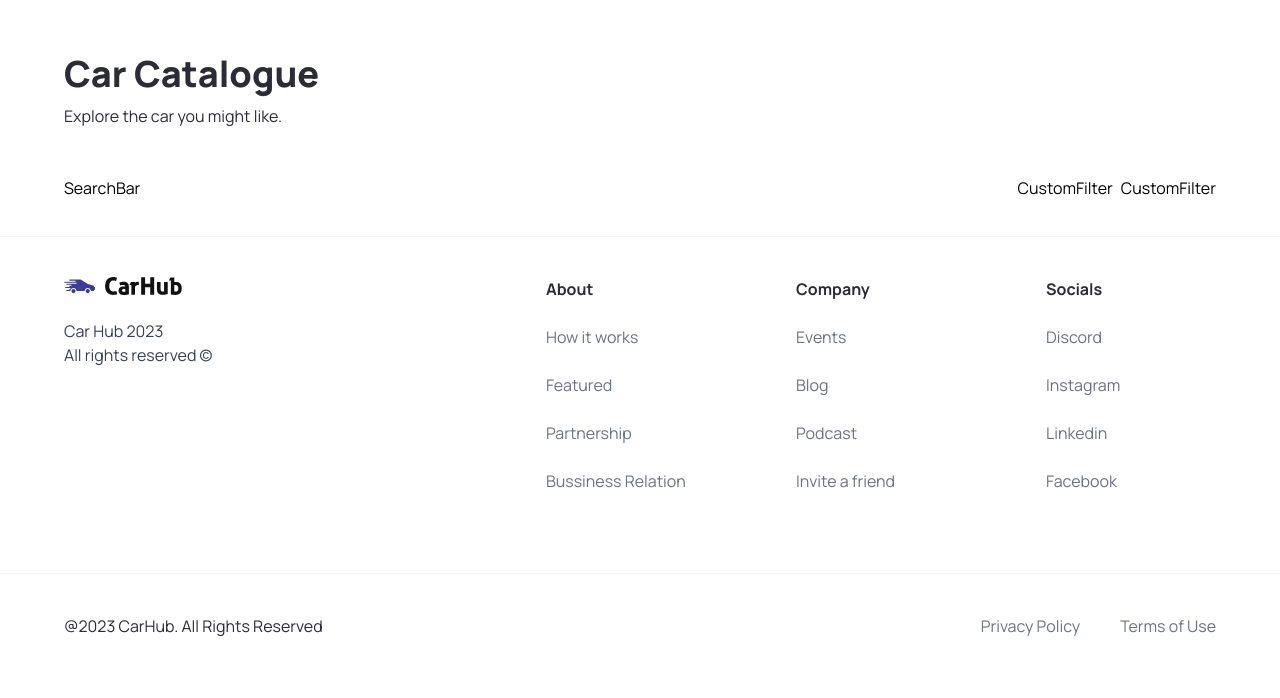
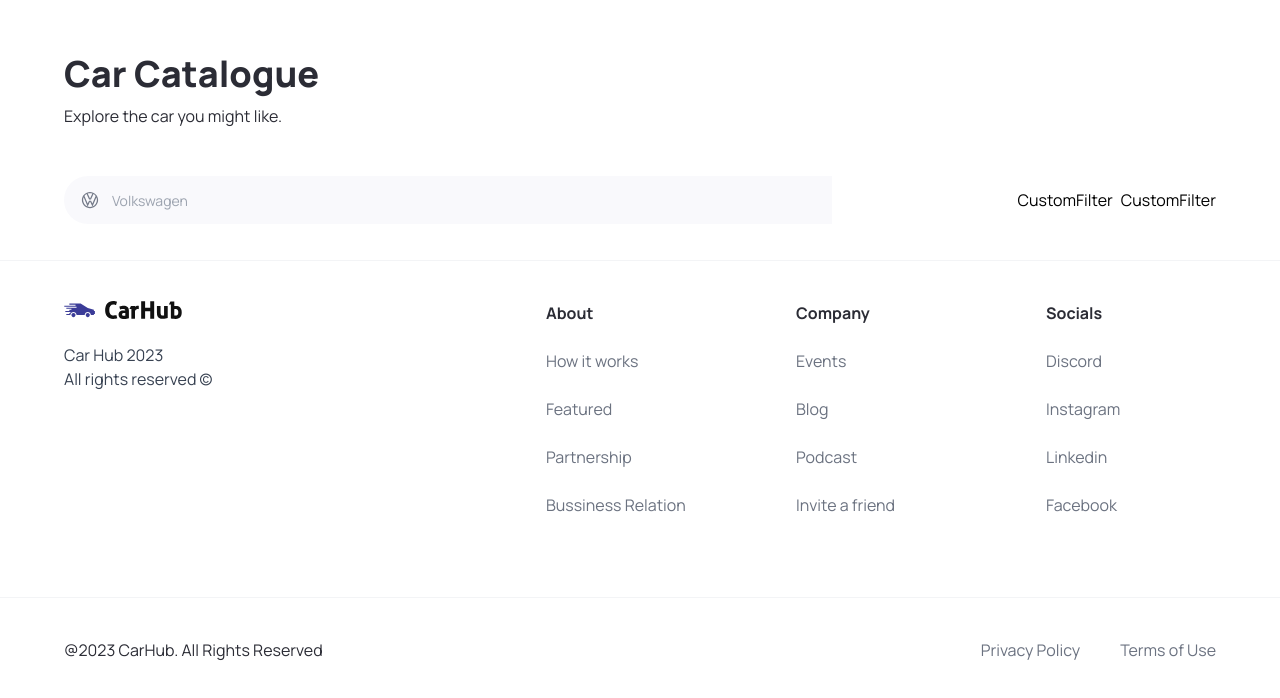
Before and after one commit to ViktorHetman/car-rental, a Next.js app: page / in a window 1280 px wide. Shown: the part 810-1508 px from the top of the page. Built offline with nearby package versions, Linux system fonts and the light colour scheme.

Commit message:
combobox

```diff
--- /dev/null
+++ b/components/ComboBox.tsx
@@ -0,0 +1,75 @@
+"use client";
+
+import React from "react";
+import Image from "next/image";
+import { Transition, Combobox } from "@headlessui/react";
+
+import { manufacturers } from "@/constants";
+import { ComboBoxProps } from "@/types";
+
+const ComboBox: React.FC<ComboBoxProps> = ({
+  manufacturer,
+  setManufacturer,
+}) => {
+  const [query, setQuery] = React.useState<string>("");
+
+  const filteredManufactures =
+    query === ""
+      ? manufacturers
+      : manufacturers.filter((item) =>
+          item
+            .toLowerCase()
+            .replace(/\s+/g, "")
+            .includes(query.toLowerCase().replace(/\s+/g, ""))
+        );
+
+  return (
+    <div className="search-manufacturer">
+      <Combobox>
+        <div className="relative w-full">
+          <Combobox.Button className="absolute top-[14px]">
+            <Image
+              src="/car-logo.svg"
+              alt="Car Logo"
+              width={20}
+              height={20}
+              className="ml-4"
+            />
+          </Combobox.Button>
+          <Combobox.Input
+            className="search-manufacturer__input"
+            placeholder="Volkswagen"
+            displayValue={(manufacturer: string) => manufacturer}
+            onChange={(e) => setQuery(e.target.value)}
+          />
+
+          <Transition
+            as={React.Fragment}
+            leave="transition ease-in duration-100"
+            leaveFrom="opacity-100"
+            leaveTo="opacity-0"
+            afterLeave={() => setQuery("")}
+          >
+            <Combobox.Options>
+              {filteredManufactures.map((item) => (
+                <Combobox.Option
+                  key={item}
+                  className={({ active }) =>
+                    `relative search-manufacturer__option ${
+                      active ? "bg-primary-blue text-white" : "text-gray-900"
+                    }`
+                  }
+                  value={item}
+                >
+                  {item}
+                </Combobox.Option>
+              ))}
+            </Combobox.Options>
+          </Transition>
+        </div>
+      </Combobox>
+    </div>
+  );
+};
+
+export default ComboBox;
--- a/components/SearchBar.tsx
+++ b/components/SearchBar.tsx
@@ -1,7 +1,23 @@
+"use client";
+
 import React from "react";
 
+import ComboBox from "./ComboBox";
+
 const SearchBar: React.FC = () => {
-  return <div>SearchBar</div>;
+  const [manufacturer, setManufacturer] = React.useState<string>("");
+
+  const handleSearch = () => {};
+  return (
+    <form className="searchbar" onSubmit={() => handleSearch()}>
+      <div className="searchbar__item">
+        <ComboBox
+          manufacturer={manufacturer}
+          setManufacturer={setManufacturer}
+        />
+      </div>
+    </form>
+  );
 };
 
 export default SearchBar;
--- a/components/index.ts
+++ b/components/index.ts
@@ -4,5 +4,6 @@ import Navbar from "./Navbar";
 import Footer from "./Footer";
 import SearchBar from "./SearchBar";
 import CustomFilter from "./CustomFilter";
+import ComboBox from "./ComboBox";
 
-export { Hero, Button, Navbar, Footer, SearchBar, CustomFilter };
+export { Hero, Button, Navbar, Footer, SearchBar, CustomFilter, ComboBox };
--- a/package.json
+++ b/package.json
@@ -9,6 +9,7 @@
     "lint": "next lint"
   },
   "dependencies": {
+    "@headlessui/react": "^1.7.15",
     "@types/node": "20.3.1",
     "@types/react": "18.2.13",
     "@types/react-dom": "18.2.6",
--- a/types/index.ts
+++ b/types/index.ts
@@ -6,3 +6,8 @@ export interface ButtonProps {
   containerStyles?: string;
   handleClick?: MouseEventHandler<HTMLButtonElement>;
 }
+
+export interface ComboBoxProps {
+  manufacturer: string;
+  setManufacturer: (manufacturer: string) => void;
+}
```
Also changed, not shown: 1 other file (tests, documents, lock files or other folders).
